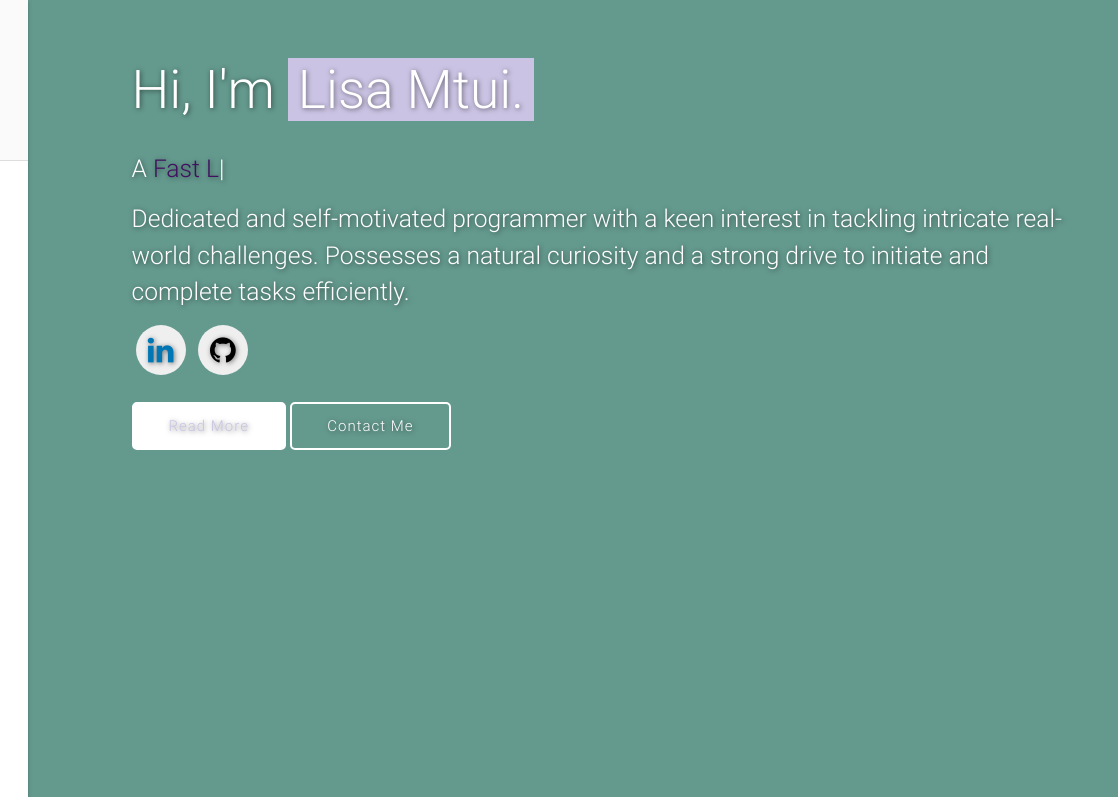
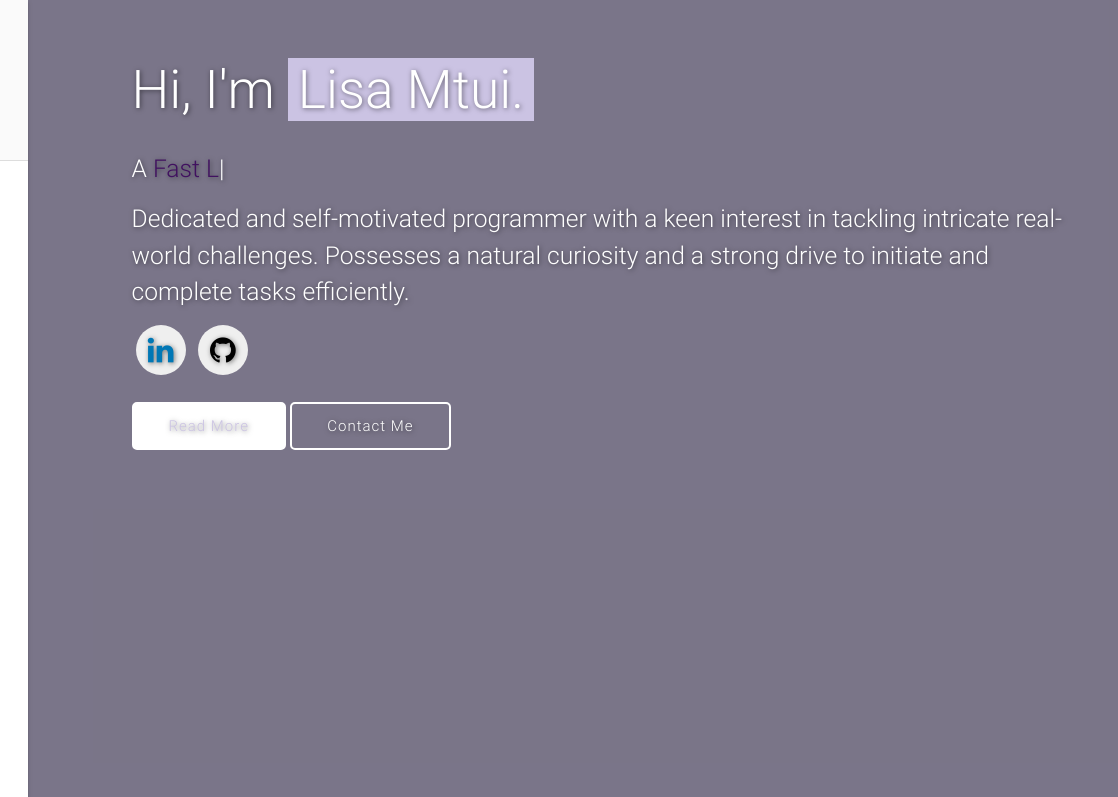
Before and after one commit to lmtui/lmtui.github.io, a plain HTML site: page index.html in a window 1280 px wide. Shown: the top 797 px of the page, 162-1280 px from the left. Drawn offline with nearby package versions, Linux system fonts and the light colour scheme.

Commit message:
changed intro color

```diff
--- a/assets/css/style.css
+++ b/assets/css/style.css
@@ -320,7 +320,7 @@ h3 {
 } */
 
 #intro.section {
-  background: #a7ffeb repeat;
+  background: #CBC3E3 repeat;
   position: relative;
 }
 
```
